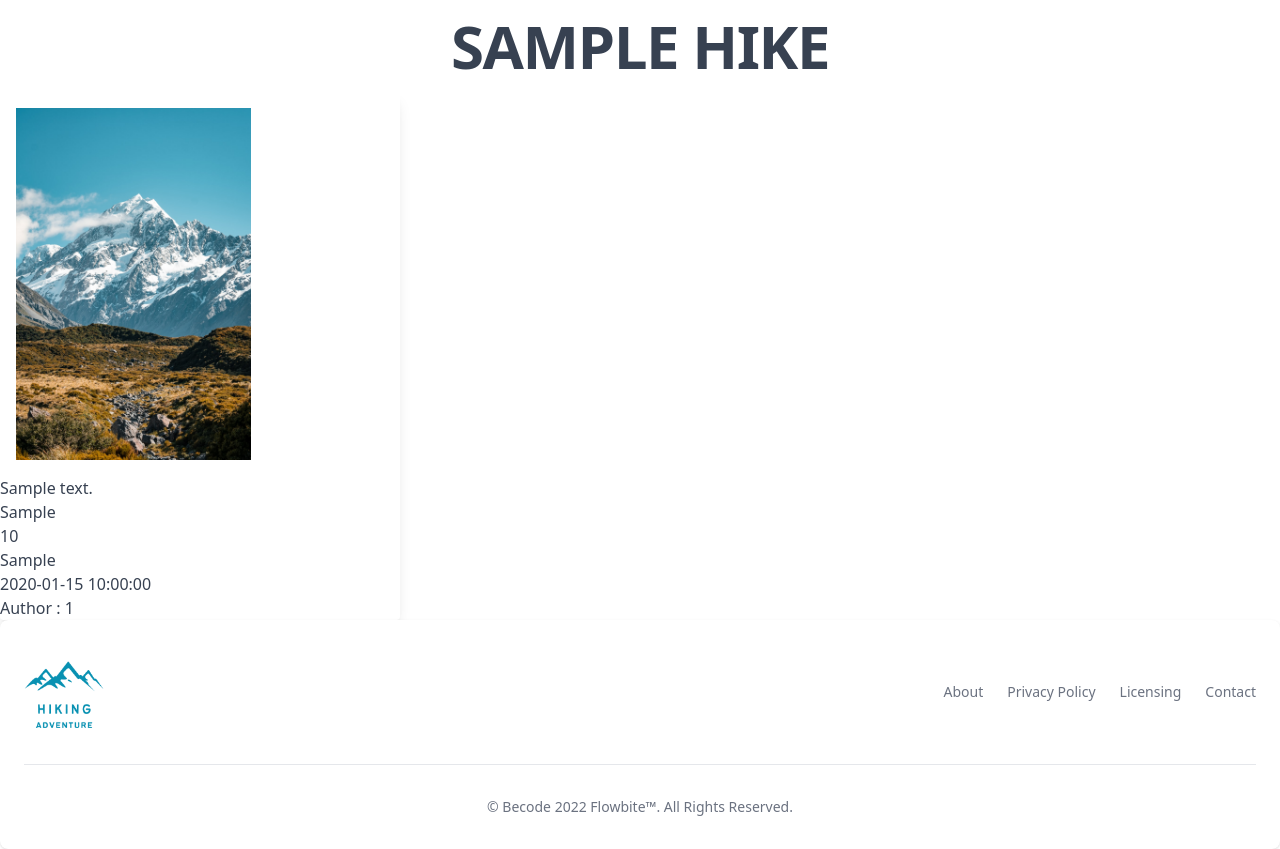
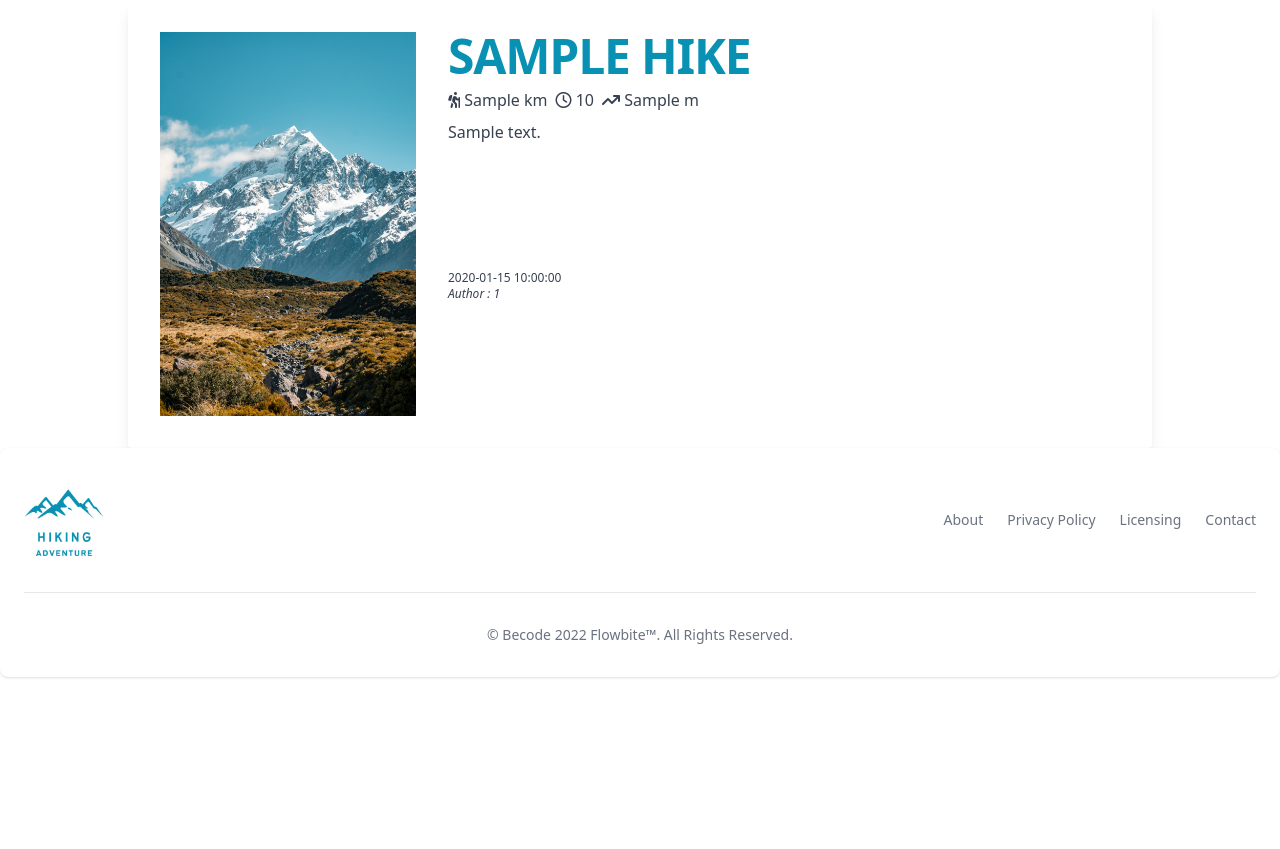
Before and after one commit to becodeorg/hamilton-7-hiking-project-aurelie-lisa, a PHP site: template src/app/views/hikingcard.view.php in a window 1280 px wide. After the commit the page ends 800 px from the top, so only its background shows below. Run offline with PHP 8.4, Linux system fonts and the light colour scheme; the template is opened without the code that fills it: most values are stand-ins (such as "Sample title", 1, 10 or a date in 2020); some libraries are stand-ins or nearby versions.

Commit message:
layout user profile and single card

```diff
--- a/src/app/views/addhike.view.php
+++ b/src/app/views/addhike.view.php
@@ -1,6 +1,7 @@
 <h2 class="text-center uppercase m-4 text-4xl font-extrabold tracking-tight leading-none text-gray-700 md:text-5xl lg:text-6xl">Add a new hike</h2>
 
 <form action="/addhike" method="post" class="w-3/4 m-auto bg-white shadow-md rounded px-8 pt-6 pb-8 mb-4 dark:bg-gray-700">
+    <div>
     <div class="relative z-0 mb-6 w-full group">
         <label for="hikeName" class="block mb-2 text-sm font-medium text-gray-900 dark:text-white">Hike name:</label>
         <input type="text" name="hikeName" id="hikeName" class="block p-2 w-3/4 text-gray-900 bg-gray-50 rounded-lg border border-gray-300 sm:text-md focus:ring-blue-500 focus:border-blue-500 dark:bg-gray-400 dark:border-gray-600 dark:placeholder-gray-400 dark:text-white dark:focus:ring-blue-500 dark:focus:border-blue-500">
@@ -28,4 +29,5 @@
     <button type="submit" class="align-center w-20 text-white bg-blue-700 hover:bg-blue-800 focus:outline-none focus:ring-4 focus:ring-blue-300 font-medium rounded-full text-sm px-5 py-2.5 text-center mr-2 mb-2 dark:bg-blue-600 dark:hover:bg-blue-700 dark:focus:ring-blue-800">
         Add
     </button>
+    </div>
 </form>
--- a/src/app/views/allhike.view.php
+++ b/src/app/views/allhike.view.php
@@ -6,9 +6,7 @@
         <img class="w-full h-96 p-4" src="/images/mountain-hike.jpeg" alt="Mountain trail">
         <div class="flex justify-around">
             <p class="text-gray-700 text-base"><i class="fa-solid fa-person-hiking"></i> <?= $hike['hikeDistance'] ?> km</p>
-            <!-- <img src="#" alt="duration"> -->
             <p class="text-gray-700 text-base"><i class="fa-regular fa-clock"></i> <?= $hike['hikeDuration'] ?></p>
-            <!-- <img src="#" alt="elevation"> -->
             <p class="text-gray-700 text-base"><i class="fa-solid fa-arrow-trend-up"></i> <?= $hike['hikeElevation'] ?> m</p>
         </div>
         <div class="px-6 py-4">
--- a/src/app/views/hikingcard.view.php
+++ b/src/app/views/hikingcard.view.php
@@ -1,14 +1,19 @@
-<h2 class="text-center uppercase m-4 text-4xl font-extrabold tracking-tight leading-none text-gray-700 md:text-5xl lg:text-6xl"><?= $hike['hikeName']; ?></h2>
-<div class="w-[400px] rounded overflow-hidden shadow-lg">
-    <div>
-        <img class="m-w-full h-96 p-4" src="/images/mountain-hike.jpeg" alt="Mountain trail">
-    </div>
-    <div>
-        <p class="text-gray-700 text-base"><?= $hike['hikeDescription']; ?></p>
-        <p class="text-gray-700 text-base"><?= $hike['hikeDistance']; ?></p>
-        <p class="text-gray-700 text-base"><?= $hike['hikeDuration']; ?></p>
-        <p class="text-gray-700 text-base"><?= $hike['hikeElevation']; ?></p>
-        <p class="text-gray-700 text-base"><?= $hike['updated_at']; ?></p>
-        <p class="text-gray-700 text-base">Author : <?= $hike['user_id'] ?></p>
+<div class="w-full md:w-4/5 md:m-auto">
+<div class="rounded overflow-hidden shadow-lg flex flex-wrap items-start justify-start p-4">
+    <img class="m-w-full h-96 m-4" src="/images/mountain-hike.jpeg" alt="Mountain trail">
+    <div class="m-4 md:max-w-[50%]">
+        <h2 class=" uppercase mb-2 text-2xl font-extrabold tracking-tight leading-none text-cyan-600 md:text-3xl lg:text-5xl"><?= $hike['hikeName']; ?></h2>
+
+        <div class="flex justify-start gap-2 mb-2">
+            <p class="text-gray-700 text-base"><i class="fa-solid fa-person-hiking"></i> <?= $hike['hikeDistance'] ?> km</p>
+            <p class="text-gray-700 text-base"><i class="fa-regular fa-clock"></i> <?= $hike['hikeDuration'] ?></p>
+            <p class="text-gray-700 text-base"><i class="fa-solid fa-arrow-trend-up"></i> <?= $hike['hikeElevation'] ?> m</p>
+        </div>
+        <p class="text-gray-700 text-base min-h-[150px]"><?= $hike['hikeDescription'] ?></p>
+        <div>
+            <p class="text-gray-700 text-base text-xs"><?= $hike['created_at']; ?></p>
+            <p class="text-gray-700 text-base italic text-xs">Author : <?= $hike['user_id'] ?></p>
+        </div>
     </div>
 </div>
+</div>
```
